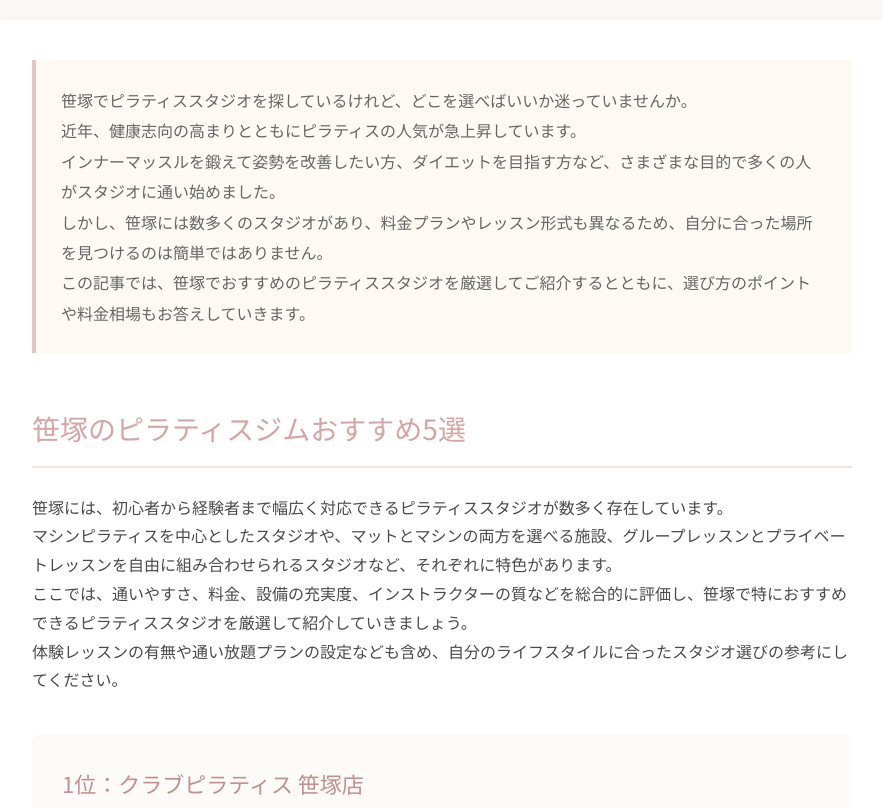
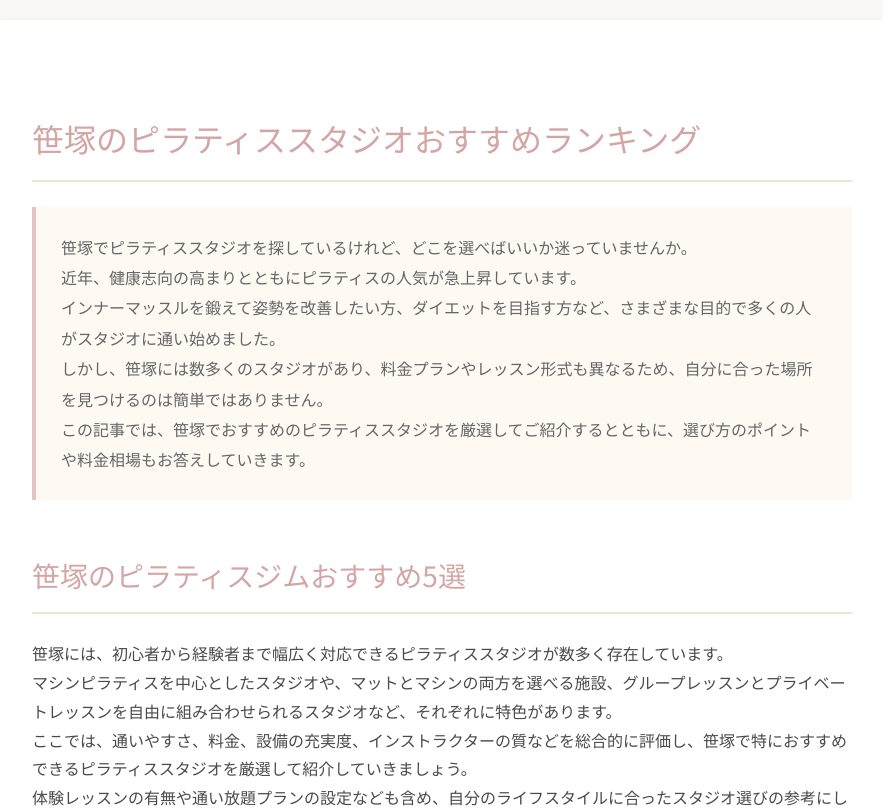
Before and after one commit to usuijuice/pilates-base, a Next.js app: page /area/sasazuka in a window 1280 px wide. Shown: the top 808 px of the page, without its empty margins (198-1081 px from the left). Built offline with nearby package versions, Linux system fonts and the light colour scheme.

Commit message:
Add dynamic area name to the Sasazuka studio recommendations header

```diff
--- a/app/area/sasazuka/page.tsx
+++ b/app/area/sasazuka/page.tsx
@@ -31,6 +31,18 @@ export default function SasazukaStationPage() {
           boxShadow: "0 2px 8px rgba(0,0,0,0.05)",
         }}
       >
+        <h1
+          style={{
+            color: "#d4a5a5",
+            fontSize: "32px",
+            marginTop: "50px",
+            marginBottom: "25px",
+            paddingBottom: "12px",
+            borderBottom: "2px solid #f0e4d7",
+          }}
+        >
+          {areaName}のピラティススタジオおすすめランキング
+        </h1>
         <div
           style={{
             fontSize: "16px",
```
